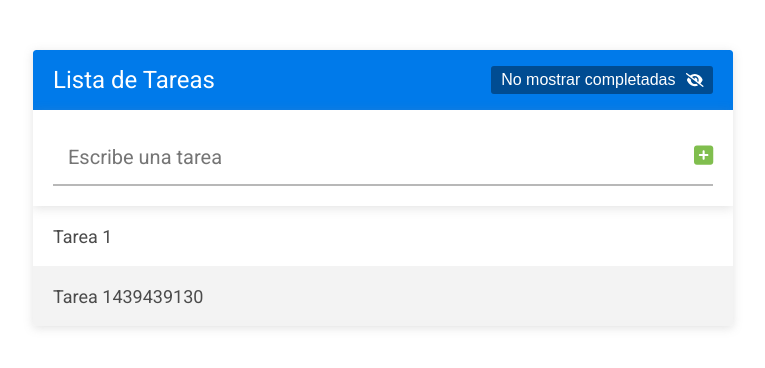
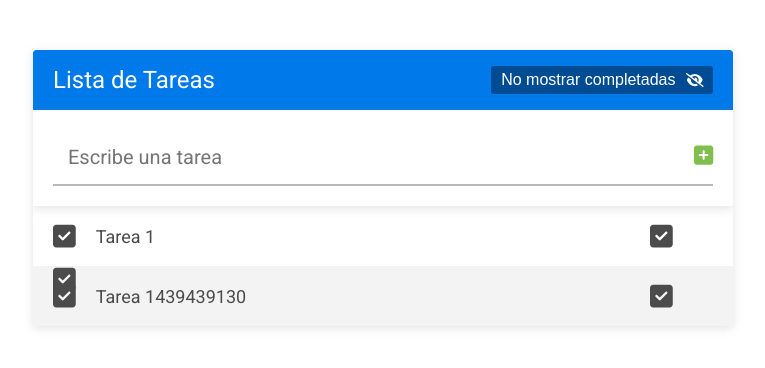
Before and after one commit to kyiroywops/app_lista_tareas, a React (Create React App) app: page / in a window 1280 px wide. Shown: the top 368 px of the page, without its empty margins (257-1022 px from the left). Built offline with nearby package versions, Linux system fonts and the light colour scheme; the HTML template or start-up script is replaced by a standard one.

Commit message:
tarea js

```diff
--- a/src/componentes/Tarea.js
+++ b/src/componentes/Tarea.js
@@ -1,9 +1,21 @@
 import React from 'react';
+import {FontAwesomeIcon} from "@fortawesome/react-fontawesome";
+import {faCheckSquare} from "@fortawesome/free-solid-svg-icons";
 
 const Tarea = ({tarea}) => {
     return (
         <li className='lista-tareas__tarea'>
-            {tarea.texto}
+            <FontAwesomeIcon icon={faCheckSquare} className='lista-tareas__icono lista-tareas__icono-check' />
+            <div className='lista-tareas__texto'>
+                {tarea.texto}
+            </div>
+            <div className='lista-tareas__tarea'>
+                <FontAwesomeIcon icon={faCheckSquare} className='lista-tareas__icono lista-tareas__icono-check' />
+
+            </div>
+            <div>
+                <FontAwesomeIcon icon={faCheckSquare} className='lista-tareas__icono lista-tareas__icono-check' />
+            </div>
         </li>
     );
 }
```
